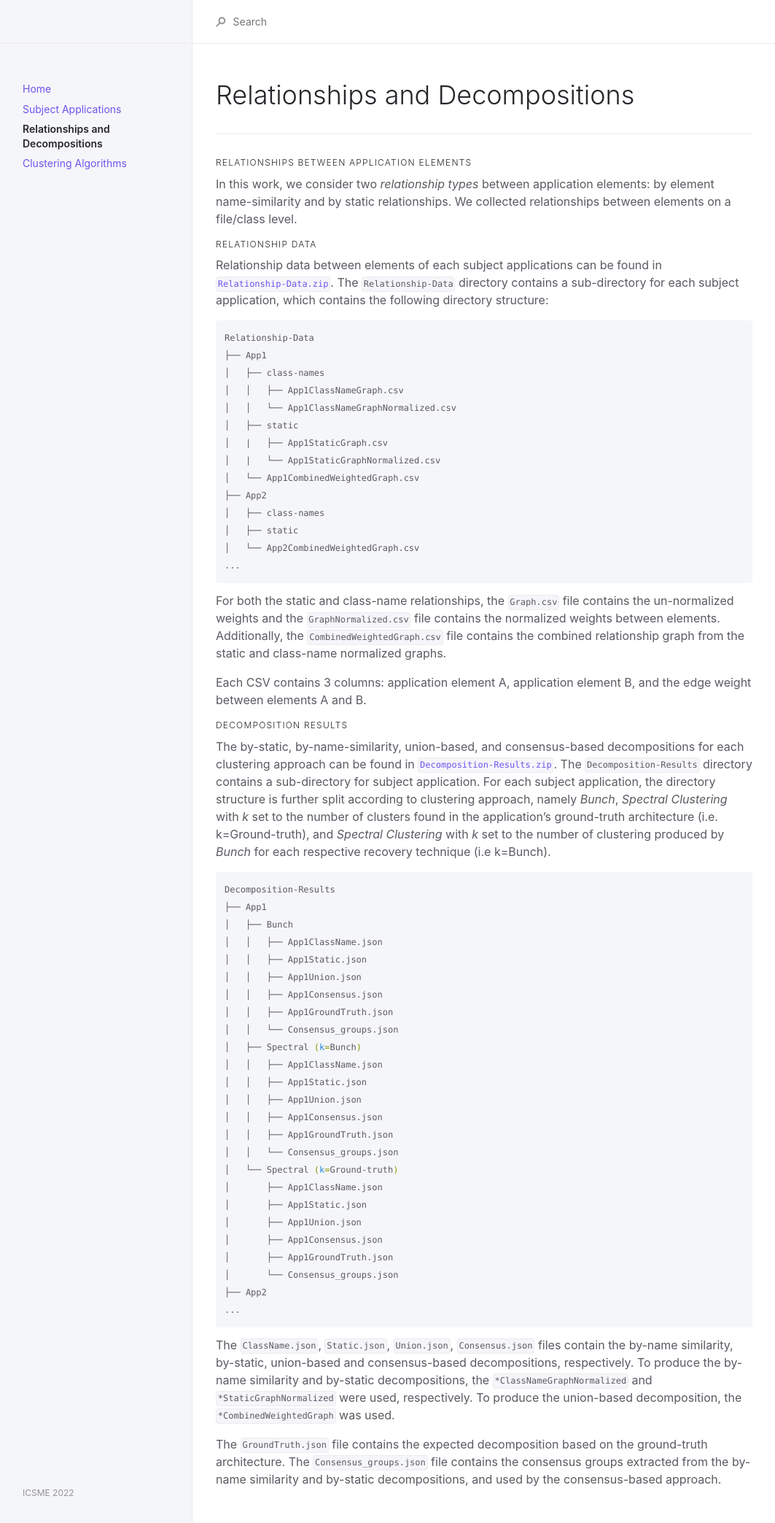
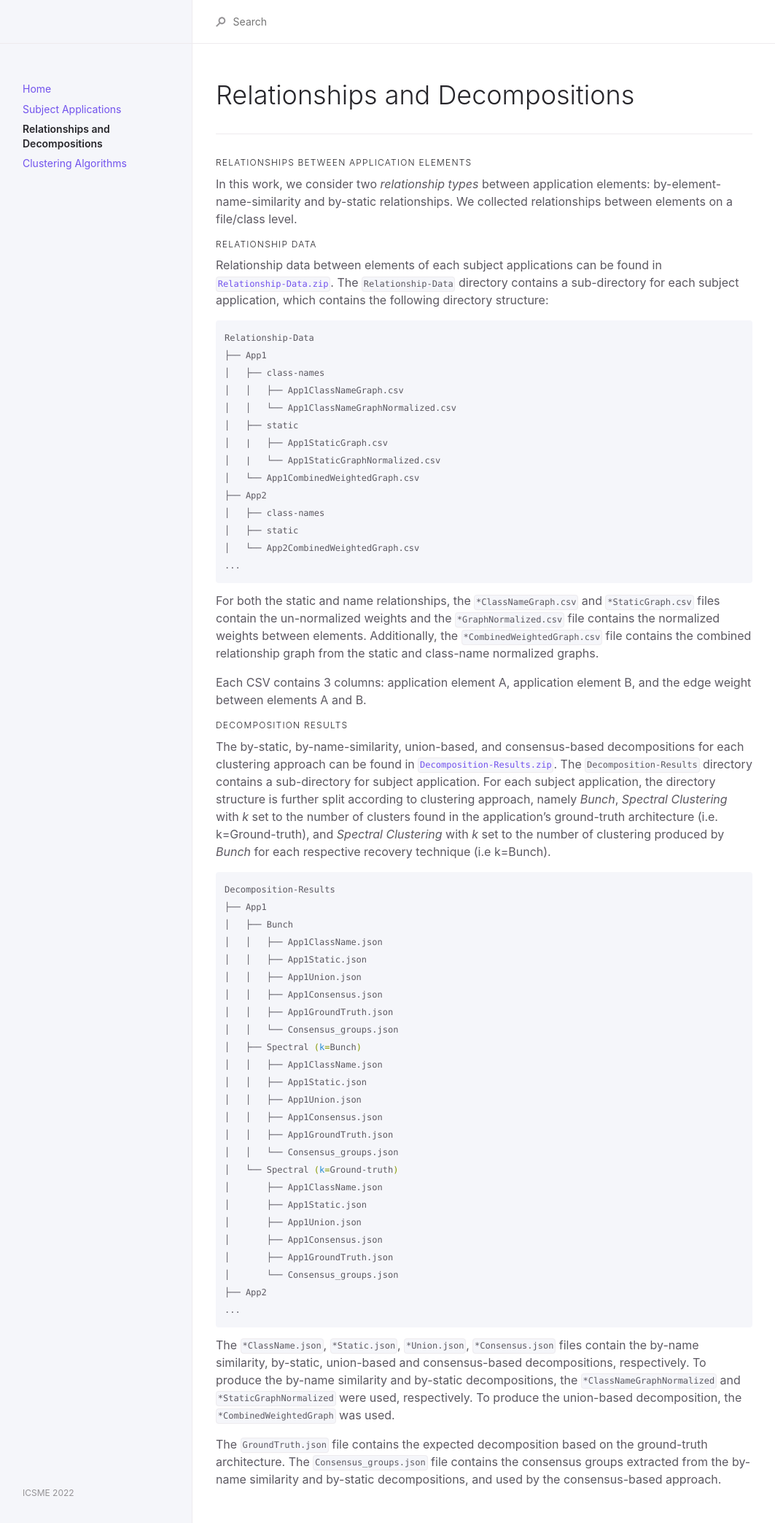
Before and after one commit to anonresearchsub/anonresearchsub.github.io, a Jekyll site: the page built from docs/relationshipsdecompositions.md, in a window 1280 px wide. Shown: the whole page at 73% size, without its empty margins (108-1171 px from the left). Built offline with Jekyll 4.4.1, drawn with Linux system fonts in a browser that asks for light colours.

Commit message:
consistent naming

````diff
--- a/docs/relationshipsdecompositions.md
+++ b/docs/relationshipsdecompositions.md
@@ -11,7 +11,7 @@ permalink: /docs/relationshipsanddecompositions
 
 #### Relationships between Application Elements
 
-In this work, we consider two *relationship types* between application elements: by element name-similarity and by static relationships. We collected relationships between elements on a file/class level.
+In this work, we consider two *relationship types* between application elements: by-element-name-similarity and by-static relationships. We collected relationships between elements on a file/class level.
 
 #### Relationship Data
 
@@ -35,8 +35,8 @@ Relationship-Data
 ...
 ```
 
-For both the static and class-name relationships, the `Graph.csv` file contains the un-normalized weights and the `GraphNormalized.csv` file contains the normalized weights between elements.
-Additionally, the `CombinedWeightedGraph.csv` file contains the combined relationship graph from the static and class-name normalized graphs.
+For both the static and name relationships, the `*ClassNameGraph.csv` and `*StaticGraph.csv` files contain the un-normalized weights and the `*GraphNormalized.csv` file contains the normalized weights between elements.
+Additionally, the `*CombinedWeightedGraph.csv` file contains the combined relationship graph from the static and class-name normalized graphs.
 
 Each CSV contains 3 columns: application element A, application element B, and the edge weight between elements A and B.
 
@@ -75,7 +75,7 @@ Decomposition-Results
 ...
 ```
 
-The `ClassName.json`, `Static.json`, `Union.json`, `Consensus.json` files contain the by-name similarity, by-static, union-based and consensus-based decompositions, respectively.
+The `*ClassName.json`, `*Static.json`, `*Union.json`, `*Consensus.json` files contain the by-name similarity, by-static, union-based and consensus-based decompositions, respectively.
 To produce the by-name similarity and by-static decompositions, the `*ClassNameGraphNormalized` and `*StaticGraphNormalized` were used, respectively. To produce the union-based decomposition, the `*CombinedWeightedGraph` was used.
 
 The `GroundTruth.json` file contains the expected decomposition based on the ground-truth architecture. The `Consensus_groups.json` file contains the consensus groups extracted from the by-name similarity and by-static decompositions, and used by the consensus-based approach.
````
